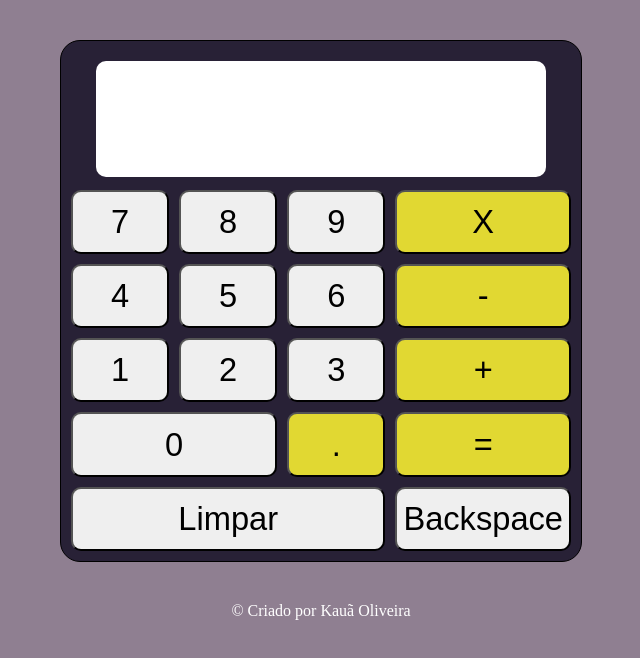
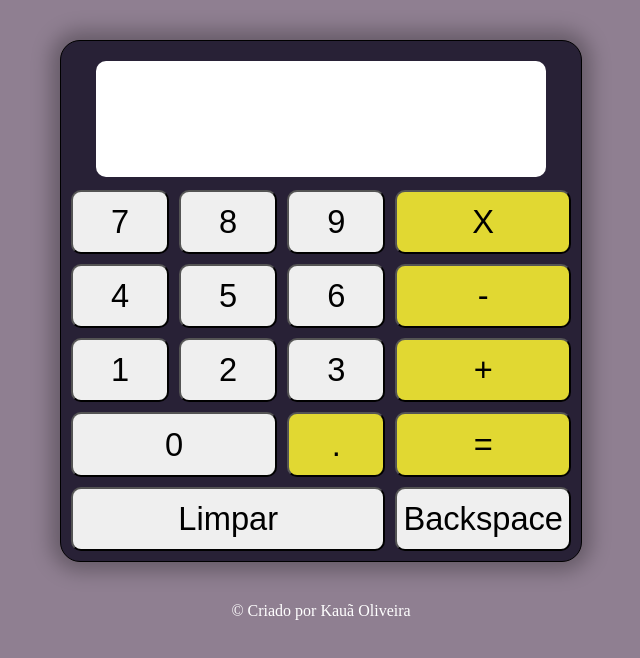
Before and after one commit to kauadeoliveira/calculadora, a plain HTML site: page index.html in a window 1280 px wide. Shown: the whole page, without its empty margins (319-959 px from the left). Drawn offline with Linux system fonts and the light colour scheme.

Commit message:
Update style.css

```diff
--- a/style/style.css
+++ b/style/style.css
@@ -21,6 +21,7 @@ input{
     grid-gap: 10px;
     padding: 10px;
     font-size: 1.7em;
+    box-shadow: 0 0 20px 9px rgba(0, 0, 0, 0.288);
 }
 
 #container #res{
```
